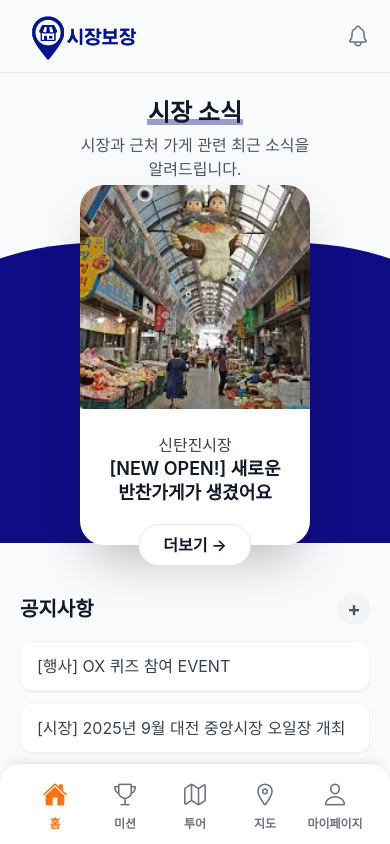
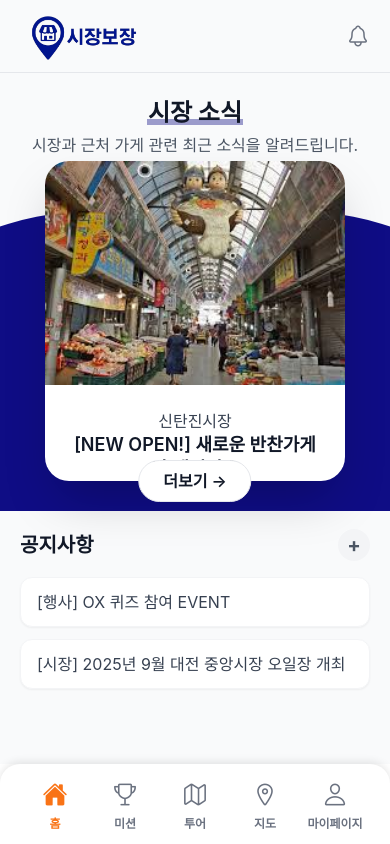
Before and after one commit to sijang-bojang/frontend, a React Native app: screen /Home in a window 390 px wide. Built offline with nearby package versions, Linux system fonts and the light colour scheme; no server answers.

Commit message:
feat: 카드 사이즈 유동적으로 변경할 수 있도록 변경

```diff
--- a/src/features/home/components/HeroCarousel.tsx
+++ b/src/features/home/components/HeroCarousel.tsx
@@ -24,7 +24,7 @@ const MarketNewsCard: React.FC = () => {
   };
 
   return (
-    <View className="px-20 py-6 relative">
+    <View className="px-3 py-6 relative">
       {/* 타원형 배경 */}
       <View className="absolute inset-0 items-center justify-center -z-10">
         <View className="w-[800px] h-[300px] bg-[#0F0D85] rounded-t-full mt-36" />
@@ -44,10 +44,12 @@ const MarketNewsCard: React.FC = () => {
       </View>
 
       {/* 시장 소식 카드 */}
-      <View className="relative ">
+      <View className="relative items-center">
         <View
-          className="bg-white rounded-3xl overflow-hidden shadow-2xl"
+          className="bg-white rounded-3xl shadow-2xl"
           style={{
+            width: 300,
+            height: 320,
             shadowColor: "#000",
             shadowOffset: {
               width: 0,
@@ -59,7 +61,7 @@ const MarketNewsCard: React.FC = () => {
           }}
         >
           {/* 시장 사진 영역 */}
-          <View className="w-full h-56 overflow-hidden">
+          <View className="w-full h-56 overflow-hidden rounded-t-3xl">
             <Image
               source={require("../../../assets/images/sijang.png")}
               className="w-full h-full"
@@ -76,9 +78,8 @@ const MarketNewsCard: React.FC = () => {
               [NEW OPEN!] 새로운 반찬가게가 생겼어요
             </Text>
           </View>
-        </View>
 
-        {/* 더보기 버튼 - 카드 끝선에 반 걸려있게 */}
+          {/* 더보기 버튼 - 카드 하단에 걸쳐있게 */}
           <View className="absolute bottom-0 left-1/2 transform -translate-x-1/2 translate-y-1/2">
             <Animated.View style={{ transform: [{ scale: scaleAnim }] }}>
               <TouchableOpacity
@@ -94,6 +95,7 @@ const MarketNewsCard: React.FC = () => {
           </View>
         </View>
       </View>
+    </View>
   );
 };
 
```
Lines whose indentation alone changed are shown as unchanged.
